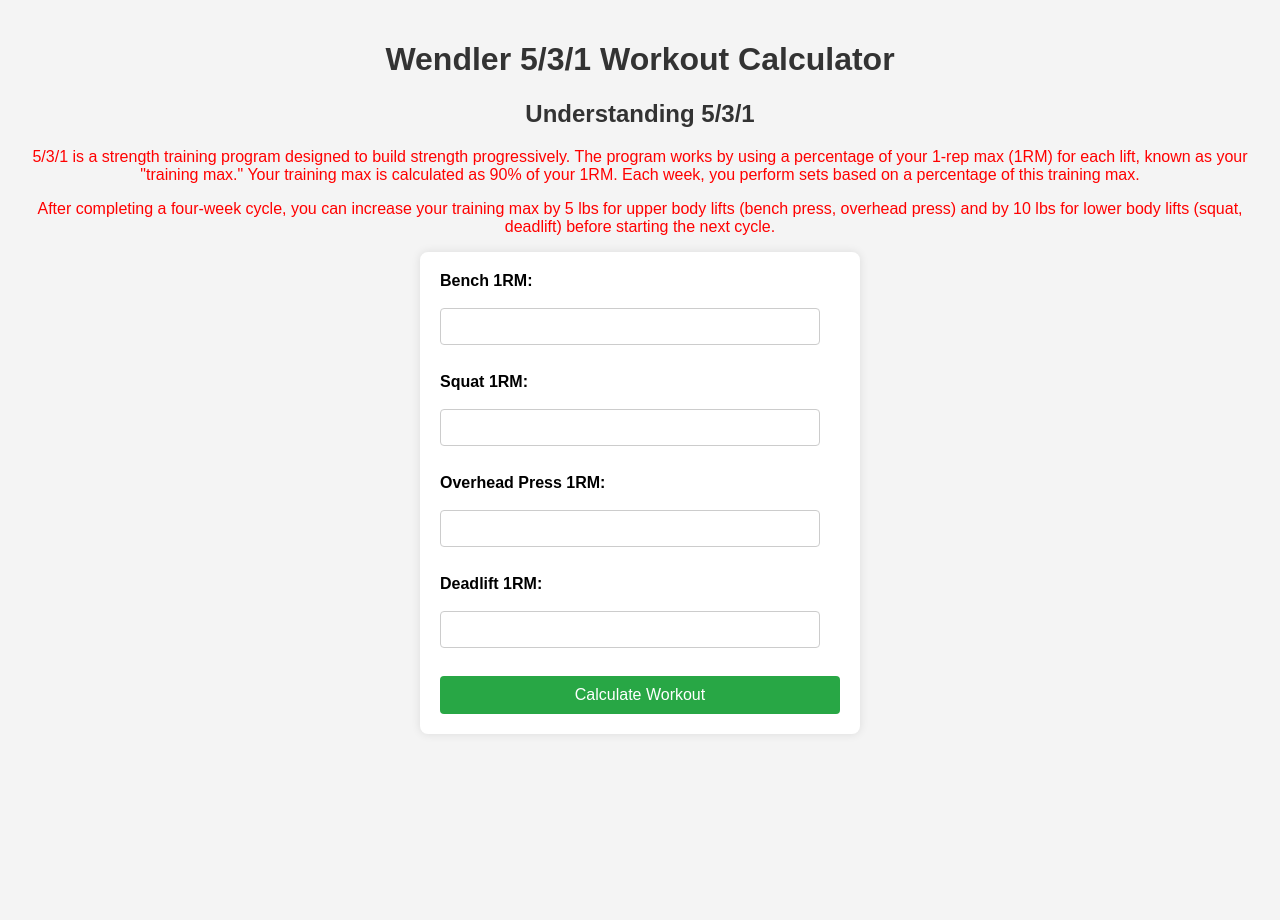
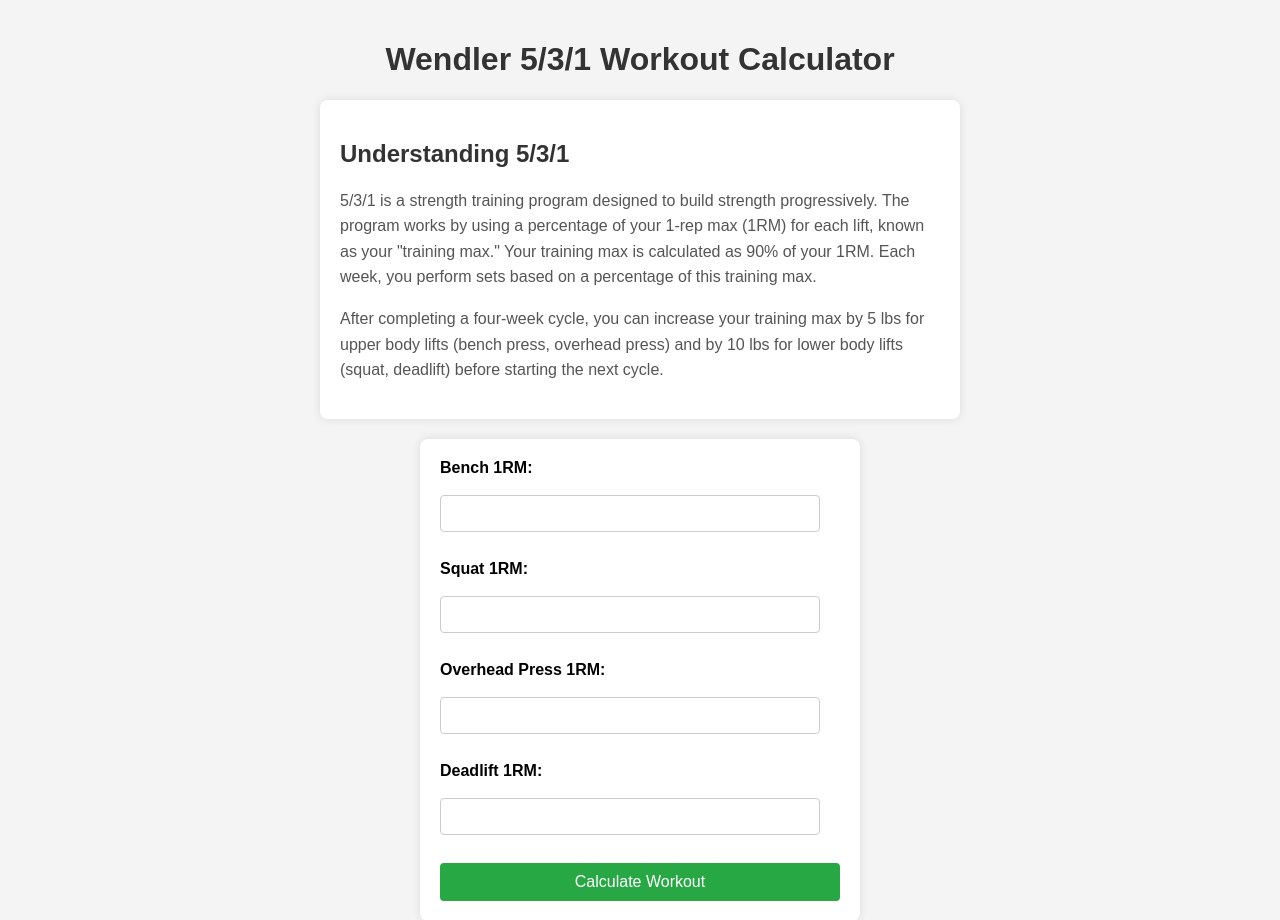
Before and after one commit to GilHope/workout_app, a Flask app: page / in a window 1280 px wide. Shown: the top 920 px of the page. Before the commit the page ends 714 px from the top, so only its background shows below. Run offline with Flask 3, Linux system fonts and the light colour scheme.

Commit message:
update css for understanding section

```diff
--- a/frontend/static/css/styles.css
+++ b/frontend/static/css/styles.css
@@ -9,7 +9,35 @@
 h1 {
     color: #333;
 }
+/* start 'Understanding 5/3/1' section */
+h2 {
+    color: #333;
+}
 
+section {
+    background-color: #fff;
+    padding: 20px;
+    margin-bottom: 20px;
+    border-radius: 8px;
+    box-shadow: 0px 0px 10px rgba(0, 0, 0, 0.1);
+    text-align: left;
+    max-width: 600px;
+    margin-left: auto;
+    margin-right: auto;
+}
+
+section p {
+    color: #555;
+    line-height: 1.6;
+}
+
+section ul {
+    color: #555;
+    line-height: 1.6;
+    list-style-type: disc;
+    margin-left: 20px;
+}
+/* End 'Understanding 5/3/1' section */
 form {
     background-color: #fff;
     padding: 20px;
```
